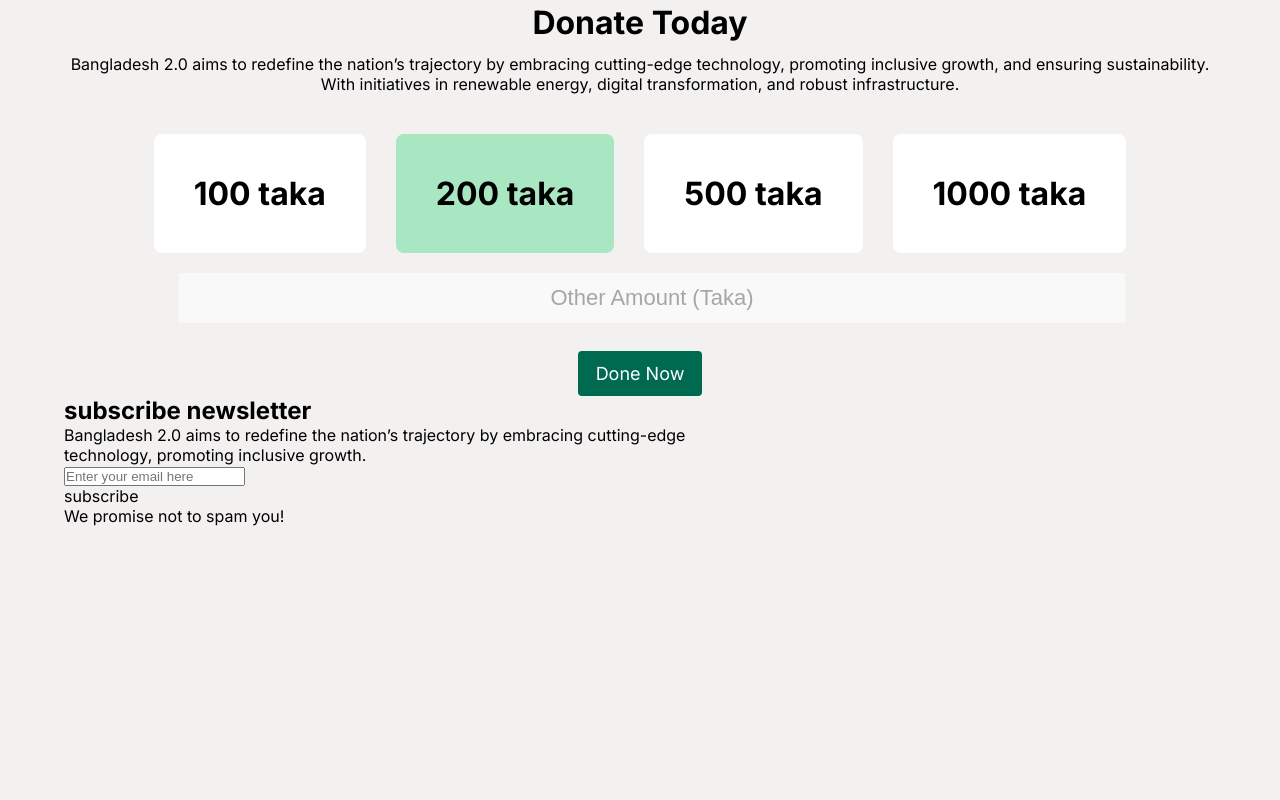
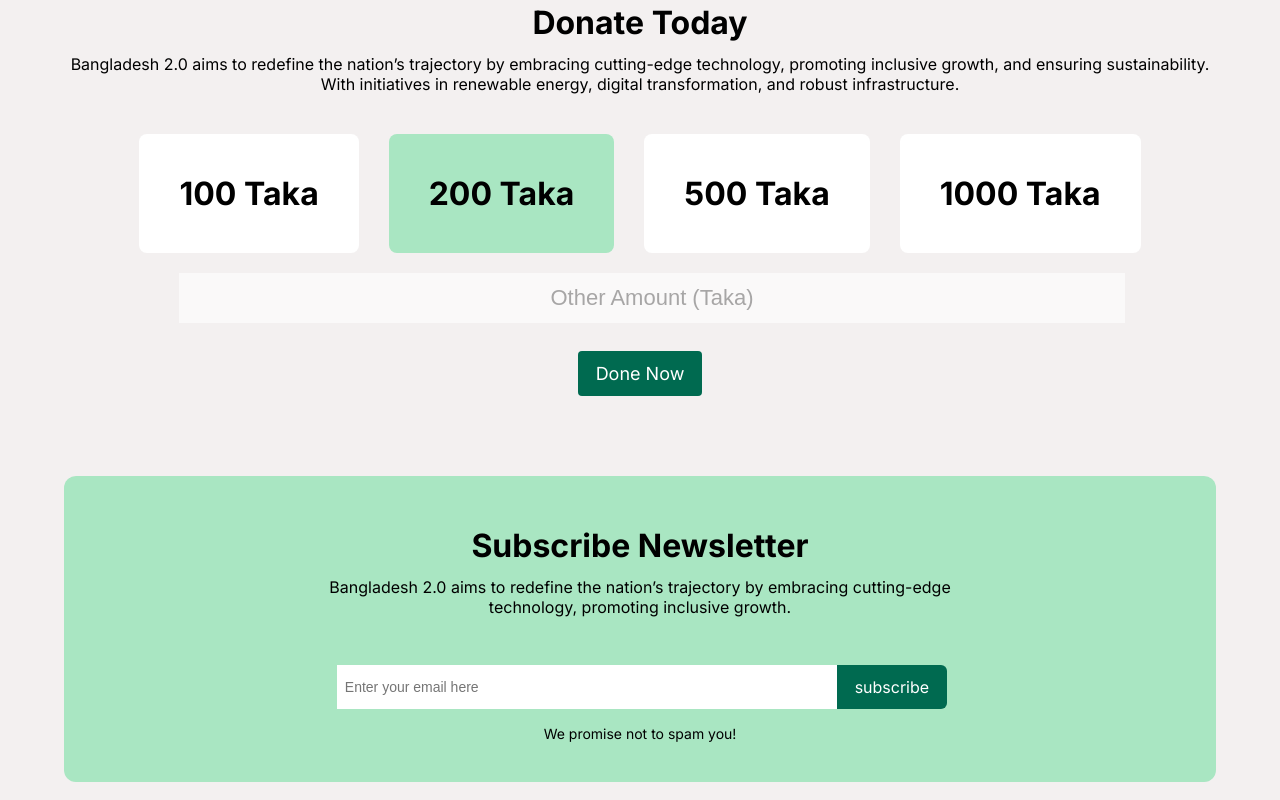
Before and after one commit to nobodip12/Bangladesh-two-point-zero, a plain HTML site: page index.html in a window 1280 px wide. Shown: the part 3079-3879 px from the top of the page. Before the commit the page ends 3623 px from the top, so only its background shows below. Drawn offline with Linux system fonts and the light colour scheme.

Commit message:
added a style subs-section

```diff
--- a/index.html
+++ b/index.html
@@ -159,10 +159,10 @@
       <h2 class="donate-title">donate today</h2>
       <p class="donate-para">Bangladesh 2.0 aims to redefine the nation’s trajectory by embracing cutting-edge technology, promoting inclusive growth, and ensuring sustainability.<br>With initiatives in renewable energy, digital transformation, and robust infrastructure.</p>
     <div class="donate-cards">
-      <div class="donate-card">100 taka</div>
-      <div class="donate-card clrAnother">200 taka</div>
-      <div class="donate-card">500 taka</div>
-      <div class="donate-card">1000 taka</div>
+      <div class="donate-card">100 Taka</div>
+      <div class="donate-card clrAnother">200 Taka</div>
+      <div class="donate-card">500 Taka</div>
+      <div class="donate-card">1000 Taka</div>
     </div>
     <div class="amount"><input type="text" placeholder="other amount (taka)"></div>
     <button>Done Now</button>
@@ -178,5 +178,6 @@
     <p class="promise">We promise not to spam you!</p>
     </section>
   </main>
+
 </body>
 </html>
--- a/style.css
+++ b/style.css
@@ -366,3 +366,50 @@ nav p{
   .donate-section .clrAnother{
     background-color: #a9e6c2;
   }
+
+  /* subs-section */
+
+  .subs-section{
+    margin-top: 80px;
+    display: flex;
+    flex-direction: column;
+    align-items: center;
+    background-color: #a9e6c2;
+    padding-top: 50px;
+    border-radius: 12px;
+  }
+  .subs-section h2{
+    font-size: 32px;
+    font-weight: bold;
+    font-family: "Inter", serif;
+    margin-top: 30px 0px;
+    margin-bottom: 12px;
+    text-transform: capitalize;
+  }
+  .subs-section p{
+    text-align: center;
+    margin-bottom: 40px;
+  }
+  .subs-inp-area{
+    display: flex;
+    width: 70%;
+    padding: 8px;
+    margin-left: 200px;
+  }
+  .subs-inp-area input{
+    width: 60%;
+    border: none;
+    padding: 8px;
+    font-size: 14px;
+  }
+  .subs-button{
+    padding: 12px 18px;
+    background-color: #006A50;
+    color: white;
+    border-top-right-radius: 6px;
+    border-bottom-right-radius: 6px;
+  }
+  .subs-section .promise{
+    margin-top: 8px;
+    font-size: 14px;
+  }
```
